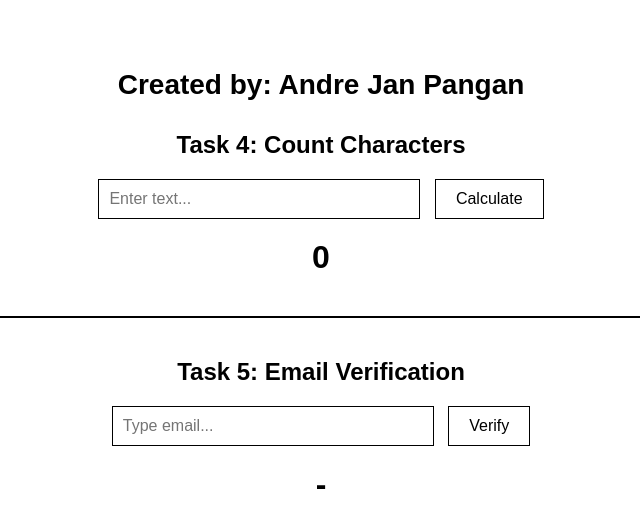
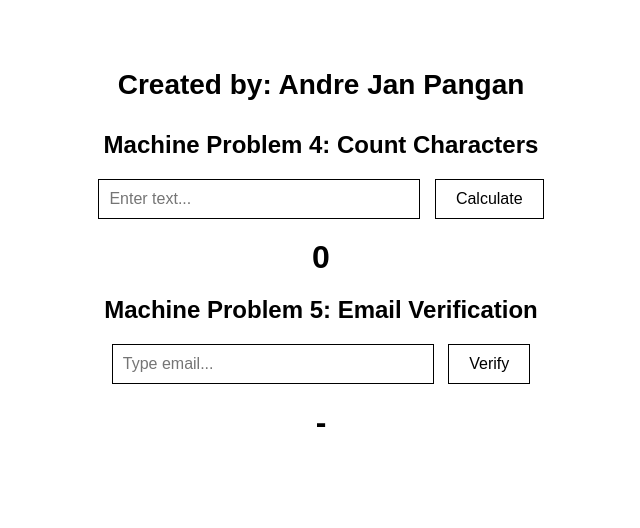
Before and after one commit to Andremcm/portfolio, a plain HTML site: page Machine-Problem/index.html in a window 1280 px wide. Shown: the whole page, without its empty margins (319-959 px from the left). Drawn offline with Linux system fonts and the light colour scheme.

Commit message:
Update index.html

```diff
--- a/Machine-Problem/index.html
+++ b/Machine-Problem/index.html
@@ -9,17 +9,25 @@
 <body>
     <h1>Created by: Andre Jan Pangan</h1>
 
-    <h2>Task 4: Count Characters</h2>
+    <div class="container">
+        <div class="section">
+            <h2>Machine Problem 4: Count Characters</h2>
+            <div class="input-group">
                 <input type="text" id="textField" placeholder="Enter text...">
                 <button id="calculateBtn">Calculate</button>
+            </div>
             <div id="display">0</div>
+        </div>
 
-    <hr>
-
-    <h2>Task 5: Email Verification</h2>
+        <div class="section">
+            <h2>Machine Problem 5: Email Verification</h2>
+            <div class="input-group">
                 <input type="text" id="emailField" placeholder="Type email...">
                 <button id="verifyBtn">Verify</button>
+            </div>
             <div id="emailDisplay">-</div>
+        </div>
+    </div>
 
     <script src="script.js"></script>
 </body>
```
Lines whose indentation alone changed are shown as unchanged.
